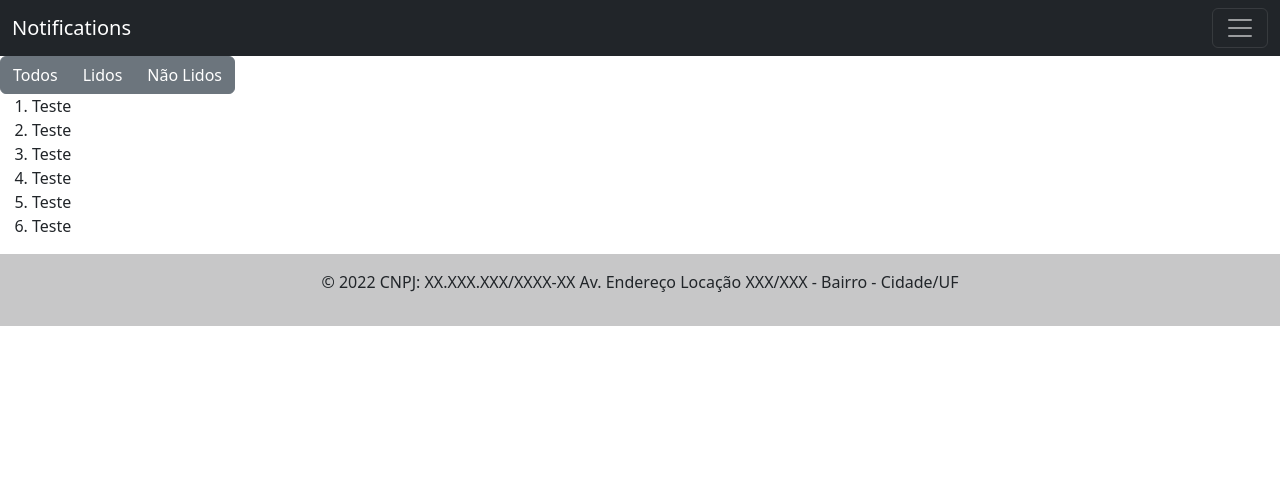
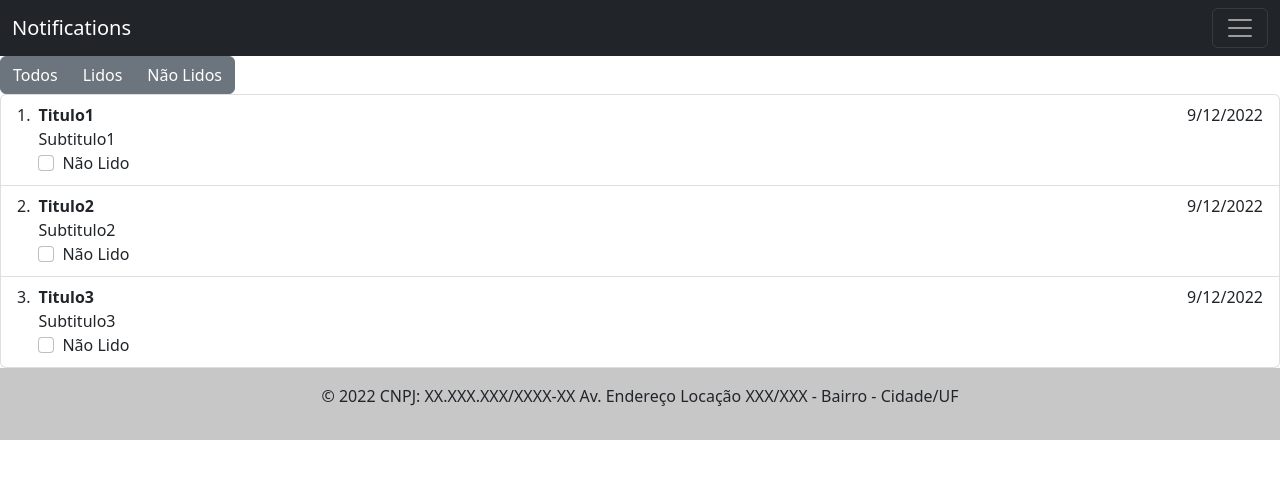
Before and after one commit to Osnei-Luzia/DevInPhilips, an Angular app in the folder Modulo 1/Semana 10/Exercícios/NotificationApp/: page / in a window 1280 px wide. Shown: the top 478 px of the page. Built offline with nearby package versions, Linux system fonts and the light colour scheme.

Commit message:
[M1S10] Ex 9 - Lógica do método vinculado ao evento de saída do componente de Filtro

```diff
--- a/Modulo 1/Semana 10/Exercícios/NotificationApp/src/app/app-routing.module.ts
+++ b/Modulo 1/Semana 10/Exercícios/NotificationApp/src/app/app-routing.module.ts
@@ -5,9 +5,9 @@ import { HomeComponent } from './pages/home/home/home.component';
 
 const routes: Routes = [
   {path:'home',component:HomeComponent},
-  {path:'home/:todos',component:HomeComponent},
-  {path:'home/:lidos',component:HomeComponent},
-  {path:'home/:nao-lidos',component:HomeComponent},
+  {path:'home/todos',component:HomeComponent,data:{status: 'todos'}},
+  {path:'home/lidos',component:HomeComponent,data:{status: 'lidos'}},
+  {path:'home/naolidos',component:HomeComponent,data:{status: 'nao-lidos'}},
   {path:'about',component:AboutComponent},
   {path:'',component:HomeComponent}
 ];
--- a/Modulo 1/Semana 10/Exercícios/NotificationApp/src/app/app.module.ts
+++ b/Modulo 1/Semana 10/Exercícios/NotificationApp/src/app/app.module.ts
@@ -10,6 +10,7 @@ import { AboutComponent } from './pages/about/about.component';
 import { HomeComponent } from './pages/home/home/home.component';
 import { ContentComponent } from './pages/home/content/content.component';
 
+
 @NgModule({
   declarations: [
     AppComponent,
@@ -18,7 +19,7 @@ import { ContentComponent } from './pages/home/content/content.component';
     FiltroComponent,
     AboutComponent,
     HomeComponent,
-    ContentComponent,
+    ContentComponent
   ],
   imports: [
     BrowserModule,
--- /dev/null
+++ b/Modulo 1/Semana 10/Exercícios/NotificationApp/src/app/mocks/mocks.ts
@@ -0,0 +1,20 @@
+export const NOTIFICACOES = [
+    {
+      titulo: "Titulo1",
+      subtitulo: "Subtitulo1",
+      data: new Date(),
+      lido : false
+    },
+    {
+      titulo: "Titulo2",
+      subtitulo: "Subtitulo2",
+      data: new Date(),
+      lido : false
+    },
+    {
+      titulo: "Titulo3",
+      subtitulo: "Subtitulo3",
+      data: new Date(),
+      lido : false
+    }
+  ]
--- a/Modulo 1/Semana 10/Exercícios/NotificationApp/src/app/pages/home/content/content.component.html
+++ b/Modulo 1/Semana 10/Exercícios/NotificationApp/src/app/pages/home/content/content.component.html
@@ -1,8 +1,22 @@
-<ol>
-    <li>Teste</li>
-    <li>Teste</li>
-    <li>Teste</li>
-    <li>Teste</li>
-    <li>Teste</li>
-    <li>Teste</li>
-</ol>
+<ol class="list-group list-group-numbered">
+    <li class="list-group-item d-flex justify-content-between align-items-start" *ngFor="let notificacao of notificacoes" [ngClass]="notificacao.lido?'lido':''">
+      <div class="ms-2 me-auto">
+        <div class="fw-bold">
+          {{notificacao.titulo}}
+        </div>
+        {{notificacao.subtitulo}}
+        <div>
+          <div class="form-check">
+            <input class="form-check-input" type="checkbox" value=""
+            (change)="ler(notificacao)">
+            <label class="form-check-label" for="defaultCheck1">
+              {{notificacao.lido?"Lido":"Não Lido"}}
+            </label>
+          </div>
+        </div>
+      </div>
+      <p>{{notificacao.data.getDate()}}/{{notificacao.data.getMonth()+1}}/{{notificacao.data.getFullYear()}}
+      </p>
+      <!-- <span class="badge bg-primary rounded-pill">14</span> -->
+    </li>
+  </ol>
--- a/Modulo 1/Semana 10/Exercícios/NotificationApp/src/app/pages/home/content/content.component.scss
+++ b/Modulo 1/Semana 10/Exercícios/NotificationApp/src/app/pages/home/content/content.component.scss
@@ -0,0 +1,3 @@
+.lido{
+    opacity: 0.7 ;
+}
--- a/Modulo 1/Semana 10/Exercícios/NotificationApp/src/app/pages/home/content/content.component.ts
+++ b/Modulo 1/Semana 10/Exercícios/NotificationApp/src/app/pages/home/content/content.component.ts
@@ -1,10 +1,35 @@
-import { Component } from '@angular/core';
+import { Component, OnInit } from '@angular/core';
+import { NOTIFICACOES } from 'src/app/mocks/mocks';
+import { ActivatedRoute, Router } from '@angular/router';
+
 
 @Component({
   selector: 'noteApp-content',
   templateUrl: './content.component.html',
   styleUrls: ['./content.component.scss']
 })
-export class ContentComponent {
-
+export class ContentComponent implements OnInit {
+  title = 'Projeto';
+  notificacoes = NOTIFICACOES
+  ler(args: any) {
+    if (args.lido) {
+      args.lido = false
+    } else {
+      args.lido = true
+    }
+  }
+  public constructor(private route: ActivatedRoute, private router: Router) {
+  }
+  ngOnInit(): void {
+    const rota = this.route.snapshot.data['status']
+    console.log(rota)
+    if (rota == "lidos") {
+      this.notificacoes = this.notificacoes.filter(notificacao => notificacao.lido)
+      console.log(this.notificacoes)
+    }
+    if (rota == "naolidos") {
+      this.notificacoes = this.notificacoes.filter(notificacao => !notificacao.lido)
+      console.log(this.notificacoes)
+    }
+  }
 }
--- a/Modulo 1/Semana 10/Exercícios/NotificationApp/src/app/pages/home/filtro/filtro.component.html
+++ b/Modulo 1/Semana 10/Exercícios/NotificationApp/src/app/pages/home/filtro/filtro.component.html
@@ -1,5 +1,6 @@
 <div class="btn-group">
-    <label *ngFor="let filtro of filtros" class="btn btn-secondary" (click)=filtragem($event) id={{filtro}}>
-        {{filtro}}
+    <label *ngFor="let filtro of filtros" class="btn btn-secondary"
+     (click)=filtragem($event) id={{filtro.endereco}}>
+        {{filtro.nome}}
     </label>
 </div>
--- a/Modulo 1/Semana 10/Exercícios/NotificationApp/src/app/pages/home/filtro/filtro.component.ts
+++ b/Modulo 1/Semana 10/Exercícios/NotificationApp/src/app/pages/home/filtro/filtro.component.ts
@@ -6,8 +6,18 @@ import { Component, EventEmitter, Output } from '@angular/core';
   styleUrls: ['./filtro.component.scss']
 })
 export class FiltroComponent {
-  filtros: string[] = [
-    "Todos", "Lidos", "Não Lidos"
+  filtros = [
+    {
+      nome: "Todos",
+      endereco: "todos"
+    },
+    {
+      nome: "Lidos",
+      endereco: "lidos"
+    },{
+      nome: "Não Lidos",
+      endereco: "naolidos"
+    },
   ]
   @Output() lista: EventEmitter<string> = new EventEmitter()
   filtragem(evento: any) {
--- a/Modulo 1/Semana 10/Exercícios/NotificationApp/src/app/pages/home/home/home.component.ts
+++ b/Modulo 1/Semana 10/Exercícios/NotificationApp/src/app/pages/home/home/home.component.ts
@@ -1,4 +1,5 @@
 import { Component } from '@angular/core';
+import { Router } from '@angular/router';
 
 @Component({
   selector: 'noteApp-home',
@@ -7,6 +8,9 @@ import { Component } from '@angular/core';
 })
 export class HomeComponent {
   atualizarLista(evento: any) {
-    console.log(evento)
+    this.route.navigateByUrl(`/home/${evento.target.id}`)
+  }
+  constructor(private route : Router){
+
   }
 }
```
